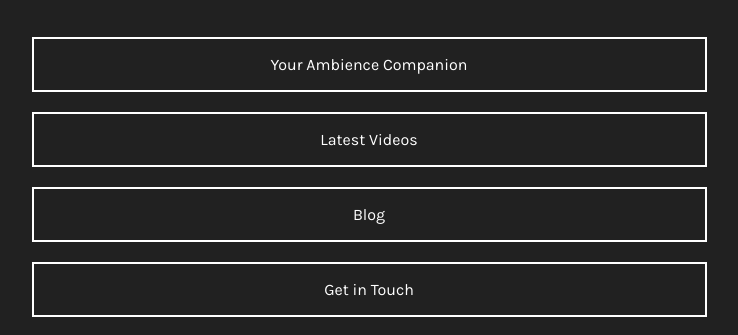
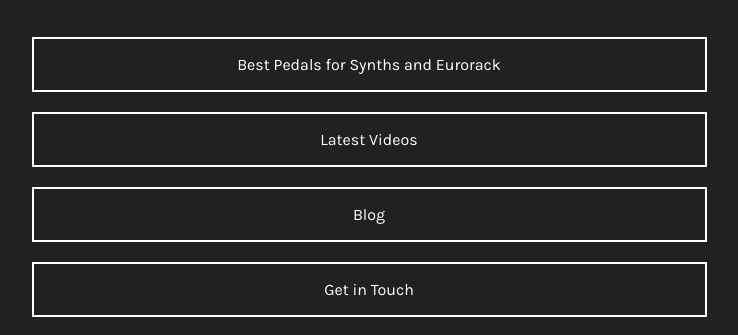
Before and after one commit to pitch-patch/linktree, a plain HTML site: page index.html in a window 1280 px wide. Shown: the part 252-587 px from the top of the page, without its empty margins (271-1009 px from the left). Drawn offline with Linux system fonts and the light colour scheme.

Commit message:
add latest video

```diff
--- a/index.html
+++ b/index.html
@@ -17,8 +17,8 @@
 <body>
     <div id="wraper">
         <div id="profilePicture"><img src="pitchpatch_logo.svg" alt="pitch patch logo"></div>
-        <div id="links"><a href="https://youtu.be/DftcHiEREiA" class="link" target="_blank"
-                aria-label="pitch patch latest video">Your Ambience Companion</a><a
+        <div id="links"><a href="https://youtu.be/HYI_nXKeEXA" class="link" target="_blank"
+                aria-label="pitch patch latest video">Best Pedals for Synths and Eurorack</a><a
                 href="https://youtube.com/playlist?list=UUy8wXwK6qWLLh5X9amTWwlg" class="link" target="_blank"
                 aria-label="pitch patch latest videos">Latest Videos </a><a href="https://blog.pitchpat.ch"
                 class="link" target="_blank" aria-label="pitch patch blog">Blog </a><a id="email" href=" "
```
